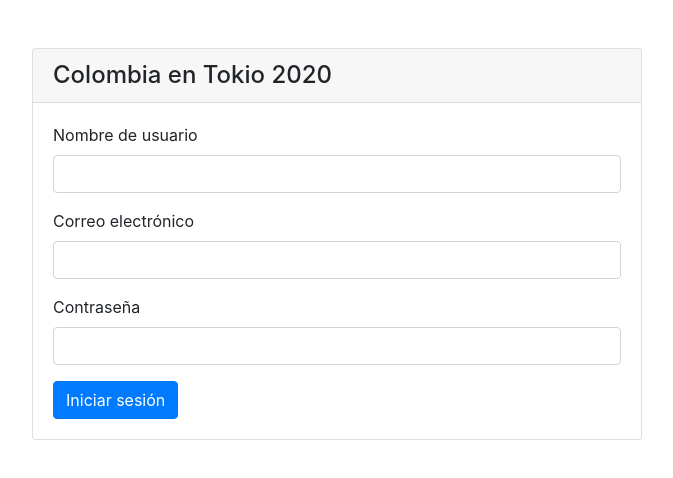
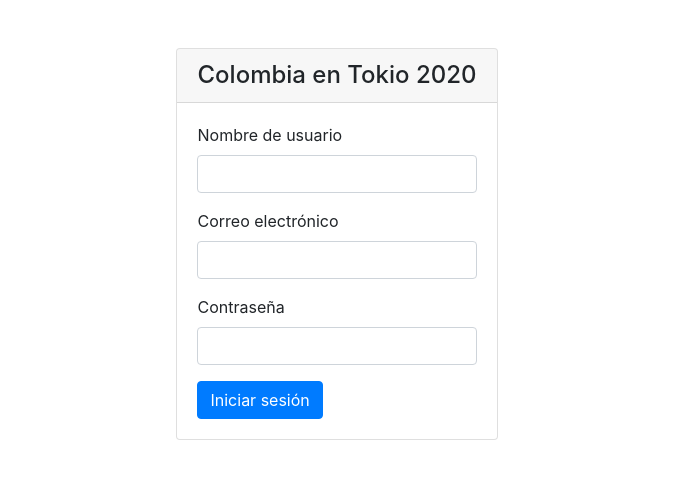
Before and after one commit to juanalvarez123/sports-web-miso-O2, an Angular app: page /login in a window 1280 px wide. Shown: the top 478 px of the page, without its empty margins (303-976 px from the left). Built offline with nearby package versions, Linux system fonts and the light colour scheme.

Commit message:
Last changes

```diff
--- a/src/app/helpers/error.interceptor.ts
+++ b/src/app/helpers/error.interceptor.ts
@@ -6,6 +6,7 @@ import { HttpEvent, HttpHandler, HttpInterceptor, HttpRequest } from '@angular/c
 
 @Injectable()
 export class ErrorInterceptor implements HttpInterceptor {
+
   constructor(private authenticationService: AuthenticationService) {
   }
 
--- a/src/app/home/home.component.ts
+++ b/src/app/home/home.component.ts
@@ -5,7 +5,8 @@ import { Component, OnInit } from '@angular/core';
 })
 export class HomeComponent implements OnInit {
 
-  constructor() { }
+  constructor() {
+  }
 
   ngOnInit() {
   }
--- a/src/app/login/login.component.html
+++ b/src/app/login/login.component.html
@@ -1,4 +1,5 @@
-<div class="col-md-6 offset-md-3 mt-5">
+<div class="container">
+  <div class="row justify-content-md-center mt-5">
     <div class="card">
       <h4 class="card-header">Colombia en Tokio 2020</h4>
       <div class="card-body">
@@ -37,3 +38,4 @@
       </div>
     </div>
   </div>
+</div>
--- a/src/app/services/authentication/authentication.service.ts
+++ b/src/app/services/authentication/authentication.service.ts
@@ -9,10 +9,11 @@ import { AuthenticationResponse } from "../../model/authentication.model";
 export class AuthenticationService {
 
   private currentUserSubject: BehaviorSubject<AuthenticationResponse>;
-  public currentUser: Observable<AuthenticationResponse>;
+  private currentUser: Observable<AuthenticationResponse>;
+  readonly CURRENT_USER: string = 'currentUser';
 
   constructor(private http: HttpClient) {
-    this.currentUserSubject = new BehaviorSubject<AuthenticationResponse>(JSON.parse(localStorage.getItem('currentUser')));
+    this.currentUserSubject = new BehaviorSubject<AuthenticationResponse>(JSON.parse(localStorage.getItem(this.CURRENT_USER)));
     this.currentUser = this.currentUserSubject.asObservable();
   }
 
@@ -28,14 +29,14 @@ export class AuthenticationService {
     const headers = new HttpHeaders().set('Content-Type', 'application/json');
     return this.http.post<any>(`${environment.sportsRestApiHost}/api/v1/login/`, { username, email, password }, { headers })
     .pipe(map(user => {
-      localStorage.setItem('currentUser', JSON.stringify(user));
+      localStorage.setItem(this.CURRENT_USER, JSON.stringify(user));
       this.currentUserSubject.next(user);
       return user;
     }));
   }
 
   logout() {
-    localStorage.removeItem('currentUser');
+    localStorage.removeItem(this.CURRENT_USER);
     this.currentUserSubject.next(null);
   }
 }
```
Lines whose indentation alone changed are shown as unchanged.
